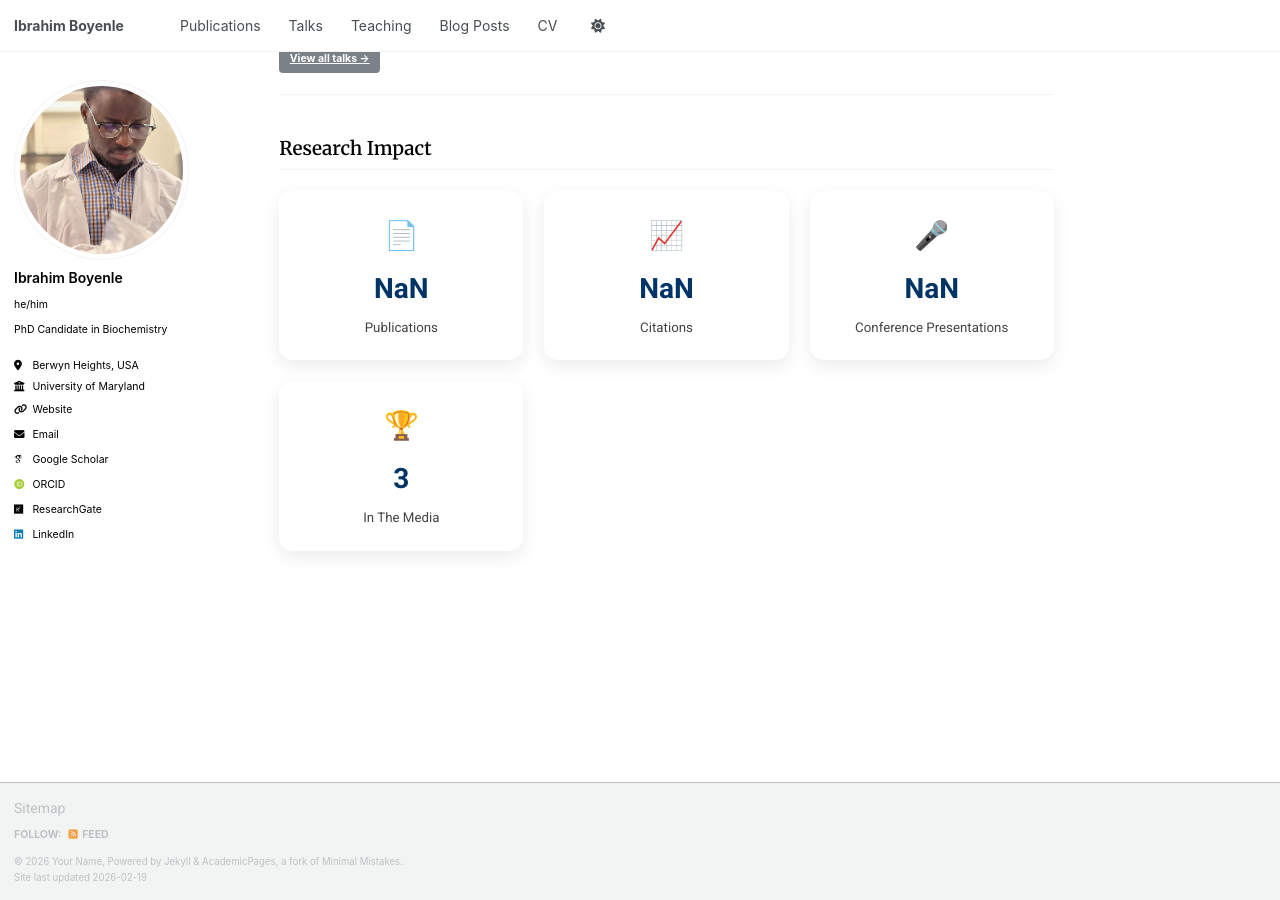
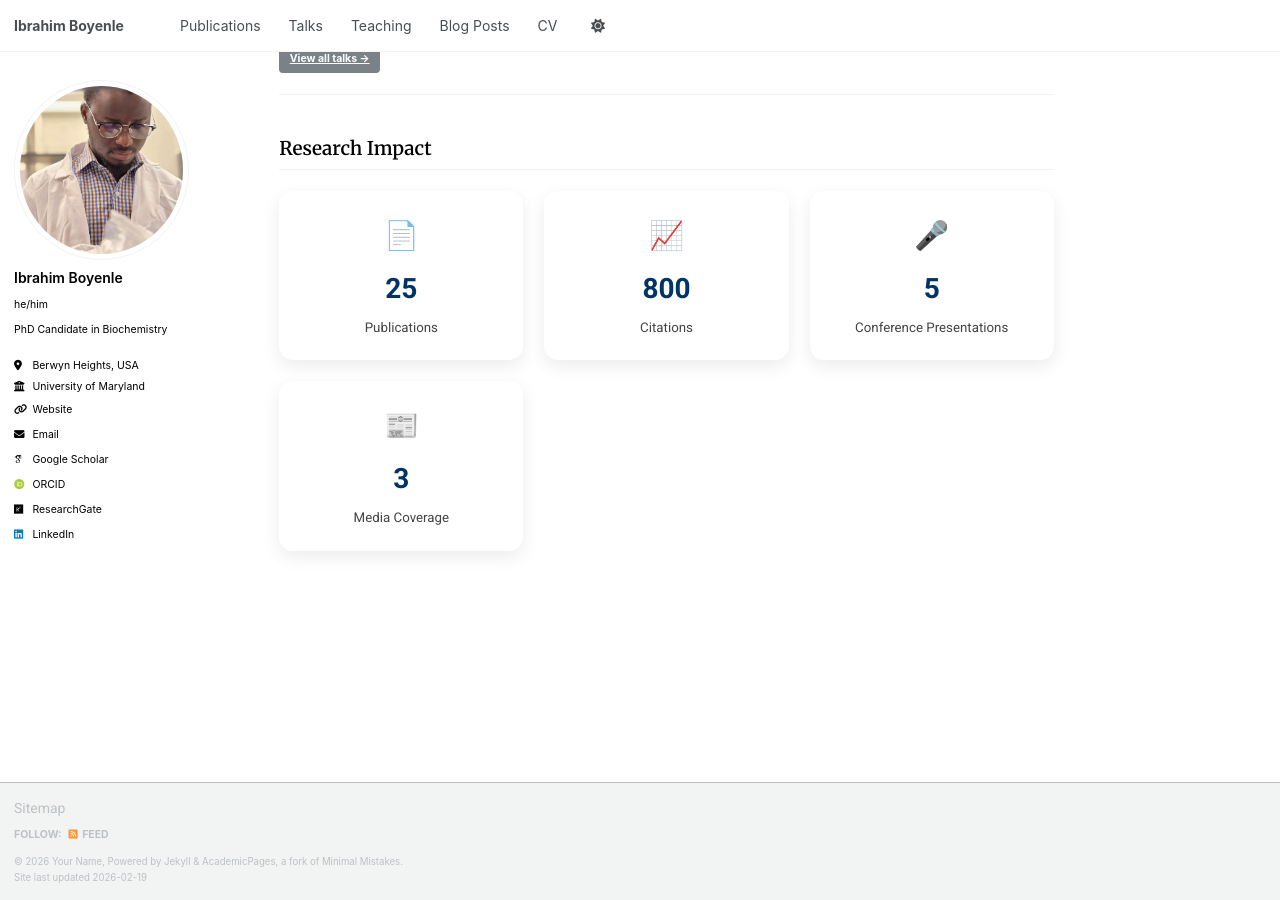
Before and after one commit to Ibrahimboyenle/Ibrahimboyenle.github.io, a Jekyll site: the page built from _pages/about.md, in a window 1280 px wide and 900 px high, scrolled down 1795 px. Built offline with Jekyll 4.4.1, drawn with Linux system fonts in a browser that asks for light colours; some web fonts are replaced; a script that is not in the unit is left out; our own code applies the rules of GitHub Pages for plain Markdown files.

Commit message:
Update about.md

```diff
--- a/_pages/about.md
+++ b/_pages/about.md
@@ -126,26 +126,26 @@ In parallel, he trained under Dr. Temitope Adelusi, where he developed a strong
 
     <div class="impact-card">
       <div class="impact-icon">📄</div>
-      <div class="impact-number" data-target="25+">0</div>
+      <div class="impact-number" data-target="25">0</div>
       <div class="impact-label">Publications</div>
     </div>
 
     <div class="impact-card">
       <div class="impact-icon">📈</div>
-      <div class="impact-number" data-target="800+">0</div>
+      <div class="impact-number" data-target="800">0</div>
       <div class="impact-label">Citations</div>
     </div>
 
     <div class="impact-card">
       <div class="impact-icon">🎤</div>
-      <div class="impact-number" data-target="5+">0</div>
+      <div class="impact-number" data-target="5">0</div>
       <div class="impact-label">Conference Presentations</div>
     </div>
 
     <div class="impact-card">
-      <div class="impact-icon">🏆</div>
+      <div class="impact-icon">📰</div>
       <div class="impact-number" data-target="3">0</div>
-      <div class="impact-label">In The Media</div>
+      <div class="impact-label">Media Coverage</div>
     </div>
 
   </div>
```
